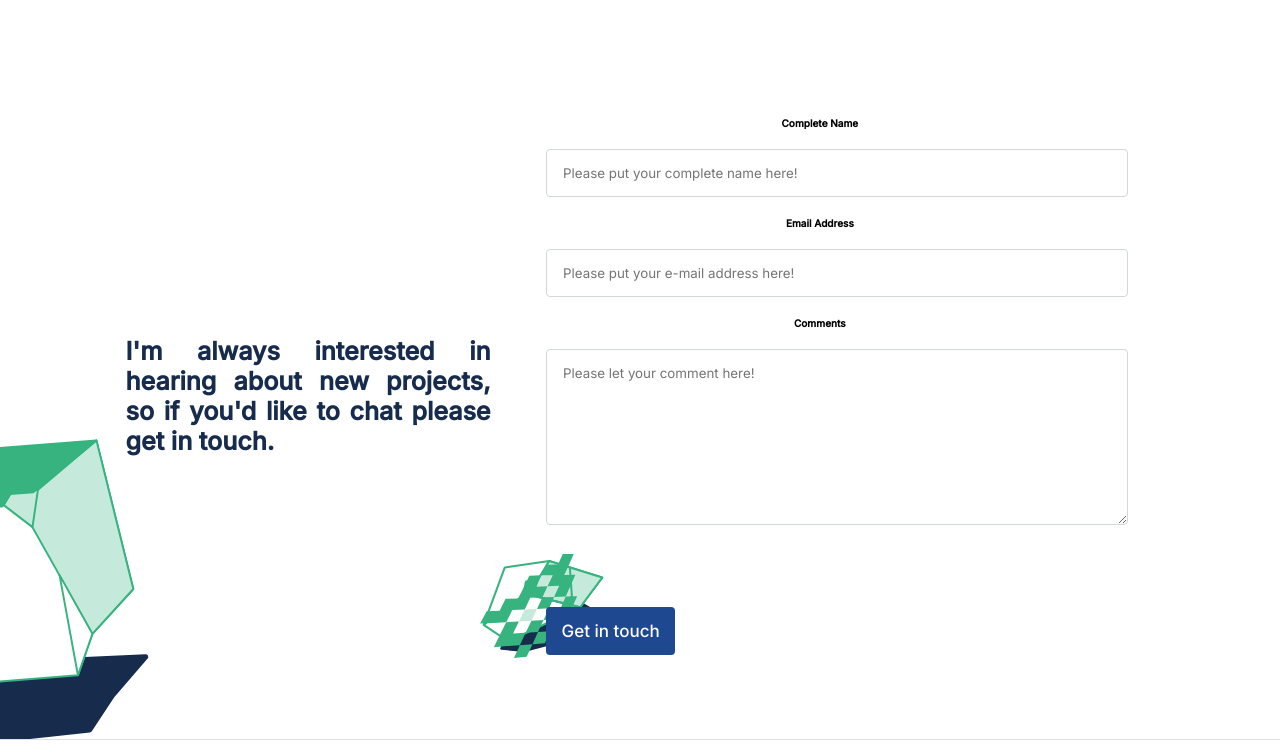
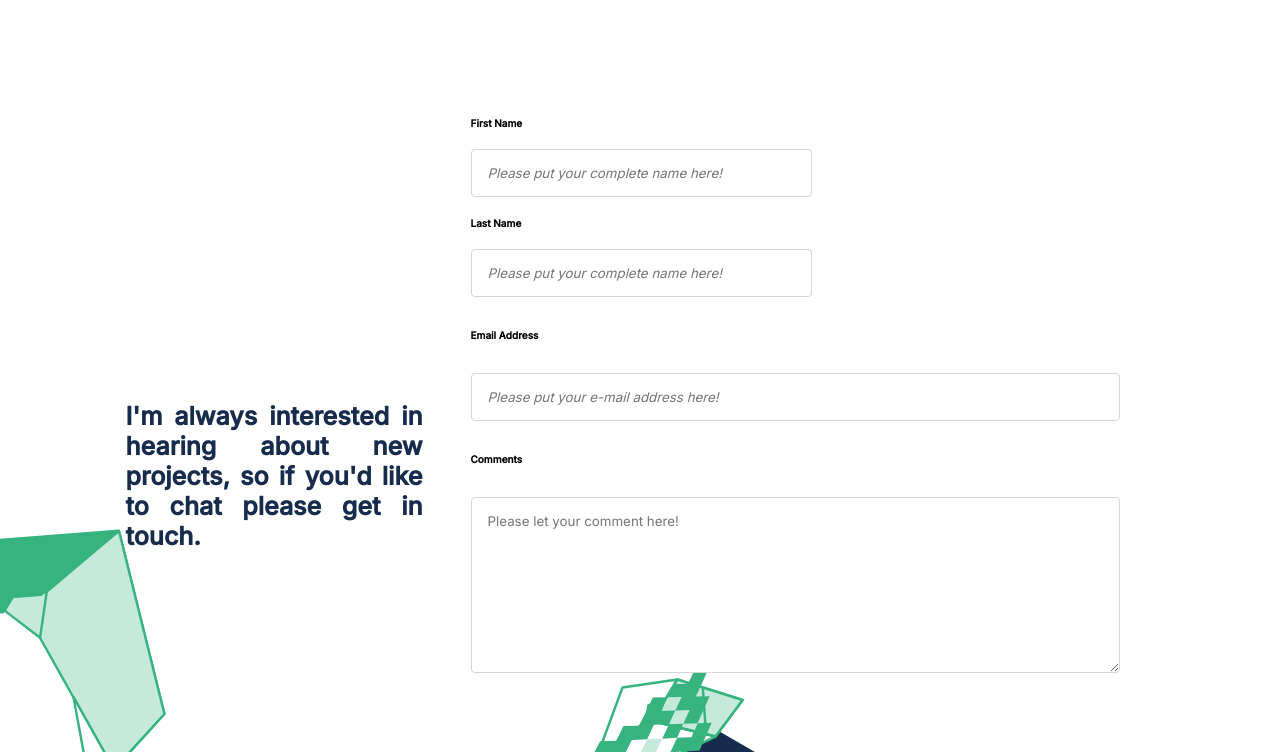
Before and after one commit to luisrpavanelli/Microverse-Portfolio, a website: page index.html in a window 1280 px wide. Shown: the part 2830-3582 px from the top of the page. Drawn offline with Linux system fonts and the light colour scheme.

Commit message:
Modify Form

```diff
--- a/index.html
+++ b/index.html
@@ -215,8 +215,12 @@
             </div>
             <div class="holder" id="message">
                 <form class="message_form" action="https://formspree.io/f/xlekbooe" method="POST">
-                    <label for="completename"><b>Complete Name</b></label><br>
-                    <input type="text" id="completename" name="completename" placeholder="Please put your complete name here!" maxlength="30">
+
+                    <label for="firstname"><b>First Name</b></label>
+                    <input type="text" id="firstname" name="firstname" placeholder="Please put your complete name here!" maxlength="25">
+
+                    <label for="lastname"><b>Last Name</b></label>
+                    <input type="text" id="lastname" name="lastname" placeholder="Please put your complete name here!" maxlength="25"><br>
 
                     <label for="address"><b>Email Address</b></label><br>
                     <input type="email" id="address" name="address" placeholder="Please put your e-mail address here!"><br>
--- a/style.css
+++ b/style.css
@@ -458,8 +458,13 @@ hr.arcseparator {
 }
 
 form {
+  display: flex;
+  flex-direction: column;
+  align-items: flex-start;
+  padding: 0px;
   width: 100%;
   margin: auto;
+  width: 684px;
 }
 
 input,
@@ -750,7 +755,21 @@ input.activeerror {
   .messagedivision input,
   textarea,
   #messagebutton {
-    float: left;
+    float:none ;
+  }
+
+  .messagedivision input,
+  #firstname {
+       width: 50%;
+       margin-right: 50%;
+       font-style: italic;
+  }
+
+  .messagedivision input,
+  #lastname {
+       width: 50%;
+       margin-right: 50%;
+       font-style: italic;
   }
 
   .messagedivision input,
```
